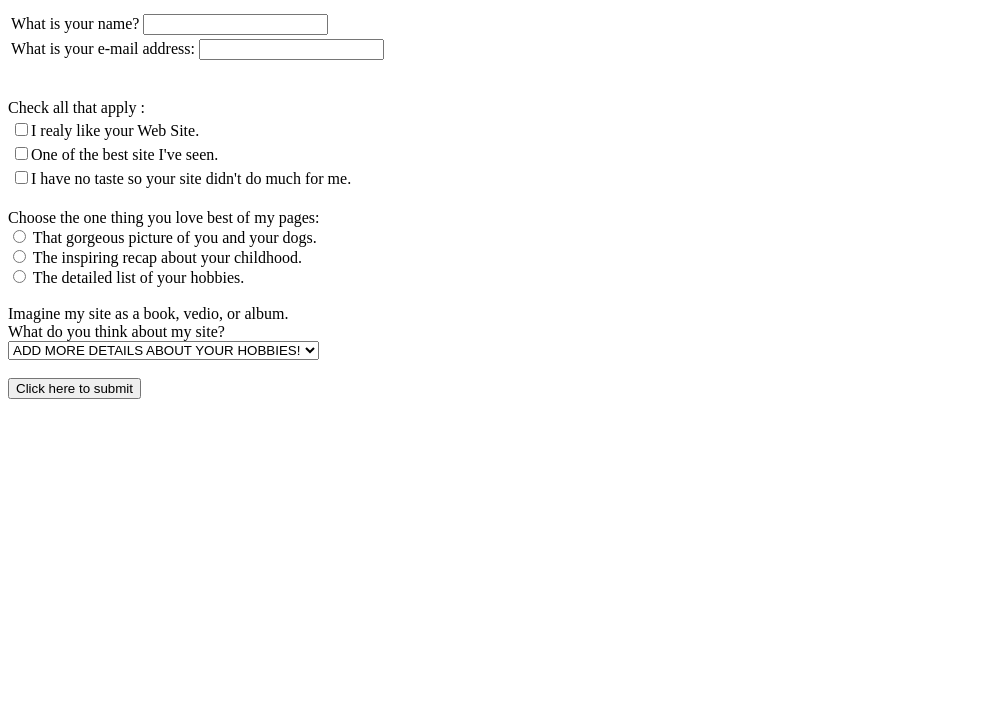
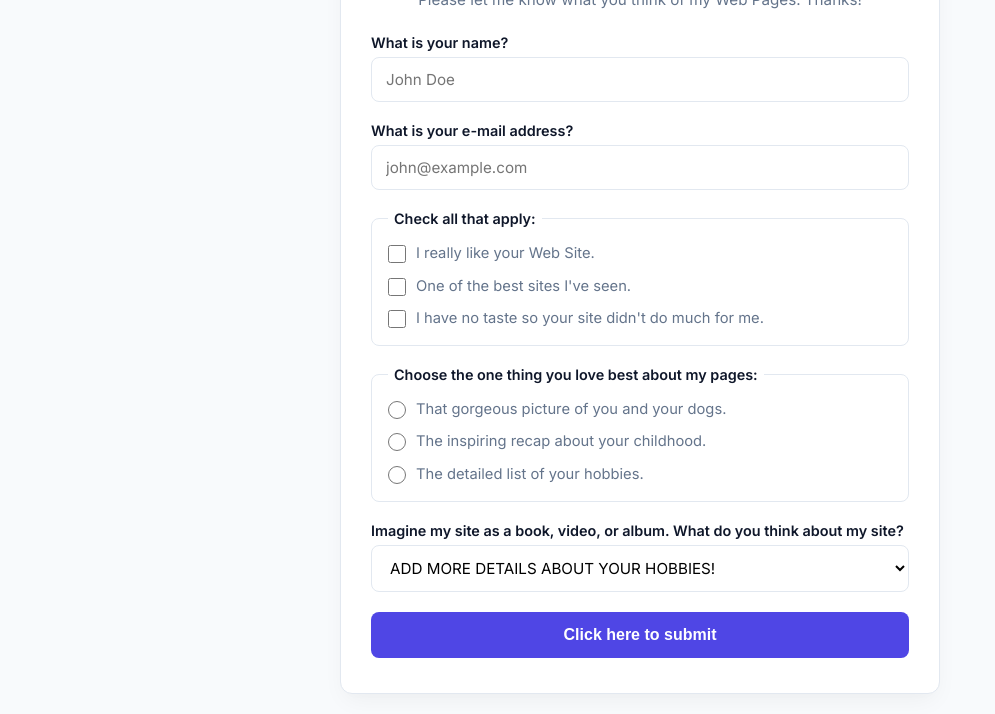
Before and after one commit to Shubhajit5/myguestbook, a plain HTML site: page index.html in a window 1280 px wide. Shown: the part 107-821 px from the top of the page, without its empty margins (0-995 px from the left). Before the commit the page ends 800 px from the top, so only its background shows below. Drawn offline with Linux system fonts and the light colour scheme.

Commit message:
Update index.html

```diff
--- a/index.html
+++ b/index.html
@@ -1,48 +1,193 @@
-<Html>
-<Head>
-<Title>My Guest Book
-</Title>
-</Head>
-<Body>
-<H1>My Guest Book</H1>
-<p>Please let me know what you think of my Web Pages Thanks! </p><br>
-<Form METHOD = POST>
-<Table>
-<Tr>
-<Td>What is your name? <input type=text> </Td></Tr><Tr>
-<Td>What is your e-mail address: <input type=text> </Td> </Tr> </Table>
-<Br><Br>
-Check all that apply :
-<Br>
-<Table>
-<Tr><Td><INPUT type="checkbox" name="A1" value="I realy like your Web Site.">I realy like your Web Site.
-</Td></Tr><Tr><Td>
-<INPUT type="checkbox" name="A2" value="One of the best site I've seen.">One of the best site I've seen.
-</Td></Tr><Tr><Td>
-<INPUT type="checkbox" name="A3" value="I have no taste so your site didn't do much for me.">I have no taste so your site didn't do much for me.
-</Td></Tr></Table><Br>
-Choose the one thing you love best of my pages:
-<Br>
-<INPUT type="radio" name="B" value="That gorgeous picture of you and your dogs." /> That gorgeous picture of you and your dogs.
-<Br>
-<INPUT type="radio" name="B" value="The inspiring recap about your childhood." /> The inspiring recap about your childhood.
-<Br>
-<INPUT type="radio" name="B" value="The detailed list of your hobbies." /> The detailed list of your hobbies.
-<Br><Br>
-Imagine my site as a book, vedio, or album.
-<Br>
-What do you think about my site?
-<Br>
-<SELECT name="C">
+<!DOCTYPE html>
+<html lang="en">
+<head>
+    <meta charset="UTF-8">
+    <meta name="viewport" content="width=device-width, initial-scale=1.0">
+    <title>My Guest Book</title>
+    <link href="https://fonts.googleapis.com/css2?family=Inter:wght@400;500;600;700&display=swap" rel="stylesheet">
 
-<OPTION value = "ADD MORE DETAILS ABOUT YOUR HOBBIES!" selected>ADD MORE DETAILS ABOUT YOUR HOBBIES!</OPTION>
+    <style>
+        :root {
+            --primary: #4f46e5;
+            --primary-hover: #4338ca;
+            --bg: #f8fafc;
+            --card: #ffffff;
+            --text: #0f172a;
+            --text-muted: #64748b;
+            --border: #e2e8f0;
+            --radius: 12px;
+            --shadow: 0 10px 25px -5px rgba(0, 0, 0, 0.05), 0 8px 10px -6px rgba(0, 0, 0, 0.01);
+        }
 
-<OPTION value = "ADD PICTURES OF YOUR CHILDHOOD">ADD PICTURES OF YOUR CHILDHOOD</OPTION>
+        * { box-sizing: border-box; margin: 0; padding: 0; }
 
-<OPTION value = "ADD YOUR FAVOURITES">ADD YOUR FAVOURITES</OPTION>
-</SELECT>
-<Br><Br>
-<INPUT type='submit' name='Submit' value='Click here to submit' />
-</Form>
-</Body>
-</Html>
+        body {
+            font-family: 'Inter', sans-serif;
+            background-color: var(--bg);
+            color: var(--text);
+            display: flex;
+            justify-content: center;
+            align-items: center;
+            min-height: 100vh;
+            padding: 20px;
+        }
+
+        .guestbook-card {
+            background-color: var(--card);
+            width: 100%;
+            max-width: 600px;
+            padding: 35px 30px;
+            border-radius: var(--radius);
+            box-shadow: var(--shadow);
+            border: 1px solid var(--border);
+        }
+
+        header { margin-bottom: 25px; text-align: center; }
+        header h1 { font-size: 1.8rem; font-weight: 700; color: var(--text); }
+        header p { color: var(--text-muted); font-size: 0.95rem; margin-top: 6px; }
+
+        .form-group { margin-bottom: 20px; }
+        .form-group label { display: block; font-weight: 600; font-size: 0.9rem; margin-bottom: 6px; }
+
+        input[type="text"], select {
+            width: 100%;
+            padding: 12px 14px;
+            border: 1.5px solid var(--border);
+            border-radius: 8px;
+            font-size: 0.95rem;
+            font-family: inherit;
+            background-color: #fff;
+            transition: all 0.2s ease;
+        }
+
+        input[type="text"]:focus, select:focus {
+            outline: none;
+            border-color: var(--primary);
+            box-shadow: 0 0 0 3px rgba(79, 70, 229, 0.15);
+        }
+
+        fieldset {
+            border: 1.5px solid var(--border);
+            border-radius: 8px;
+            padding: 16px;
+            margin-bottom: 20px;
+        }
+
+        legend {
+            font-weight: 600;
+            font-size: 0.9rem;
+            padding: 0 6px;
+            color: var(--text);
+        }
+
+        .option-item {
+            display: flex;
+            align-items: flex-start;
+            gap: 10px;
+            margin-bottom: 12px;
+            cursor: pointer;
+            font-size: 0.92rem;
+            color: var(--text-muted);
+            line-height: 1.4;
+        }
+
+        .option-item:last-child { margin-bottom: 0; }
+        .option-item input { accent-color: var(--primary); width: 18px; height: 18px; margin-top: 2px; cursor: pointer; }
+
+        .btn-submit {
+            width: 100%;
+            padding: 14px;
+            background-color: var(--primary);
+            color: white;
+            border: none;
+            border-radius: 8px;
+            font-size: 1rem;
+            font-weight: 600;
+            cursor: pointer;
+            transition: background-color 0.2s ease;
+        }
+
+        .btn-submit:hover { background-color: var(--primary-hover); }
+    </style>
+</head>
+<body>
+
+    <main class="guestbook-card">
+        <header>
+            <h1>📖 My Guest Book</h1>
+            <p>Please let me know what you think of my Web Pages. Thanks!</p>
+        </header>
+
+        <!--
+          ========================================================================
+          REPLACE "YOUR_EMAIL_HERE@gmail.com" BELOW WITH YOUR ACTUAL EMAIL ADDRESS
+          ========================================================================
+        -->
+        <form action="https://formsubmit.co/shubhajitr995@gmail.com" method="POST">
+
+            <!-- Redirect user to the Rickroll video upon form submission -->
+            <input type="hidden" name="_next" value="https://www.youtube.com/watch?v=dQw4w9WgXcQ">
+
+            <!-- Custom Email Subject Line -->
+            <input type="hidden" name="_subject" value="📖 New Guest Book Entry Received!">
+
+            <!-- Disable captcha verification step for seamless submission -->
+            <input type="hidden" name="_captcha" value="false">
+
+            <div class="form-group">
+                <label for="name">What is your name?</label>
+                <input type="text" id="name" name="Name" placeholder="John Doe" required>
+            </div>
+
+            <div class="form-group">
+                <label for="email">What is your e-mail address?</label>
+                <input type="text" id="email" name="Email" placeholder="john@example.com" required>
+            </div>
+
+            <fieldset>
+                <legend>Check all that apply:</legend>
+                <label class="option-item">
+                    <input type="checkbox" name="A1" value="I really like your Web Site.">
+                    <span>I really like your Web Site.</span>
+                </label>
+                <label class="option-item">
+                    <input type="checkbox" name="A2" value="One of the best sites I've seen.">
+                    <span>One of the best sites I've seen.</span>
+                </label>
+                <label class="option-item">
+                    <input type="checkbox" name="A3" value="I have no taste so your site didn't do much for me.">
+                    <span>I have no taste so your site didn't do much for me.</span>
+                </label>
+            </fieldset>
+
+            <fieldset>
+                <legend>Choose the one thing you love best about my pages:</legend>
+                <label class="option-item">
+                    <input type="radio" name="B" value="That gorgeous picture of you and your dogs." required>
+                    <span>That gorgeous picture of you and your dogs.</span>
+                </label>
+                <label class="option-item">
+                    <input type="radio" name="B" value="The inspiring recap about your childhood.">
+                    <span>The inspiring recap about your childhood.</span>
+                </label>
+                <label class="option-item">
+                    <input type="radio" name="B" value="The detailed list of your hobbies.">
+                    <span>The detailed list of your hobbies.</span>
+                </label>
+            </fieldset>
+
+            <div class="form-group">
+                <label for="feedback">Imagine my site as a book, video, or album. What do you think about my site?</label>
+                <select id="feedback" name="C">
+                    <option value="ADD MORE DETAILS ABOUT YOUR HOBBIES!" selected>ADD MORE DETAILS ABOUT YOUR HOBBIES!</option>
+                    <option value="ADD PICTURES OF YOUR CHILDHOOD">ADD PICTURES OF YOUR CHILDHOOD</option>
+                    <option value="ADD YOUR FAVOURITES">ADD YOUR FAVOURITES</option>
+                </select>
+            </div>
+
+            <button type="submit" class="btn-submit">Click here to submit</button>
+        </form>
+    </main>
+
+</body>
+</html>
```
